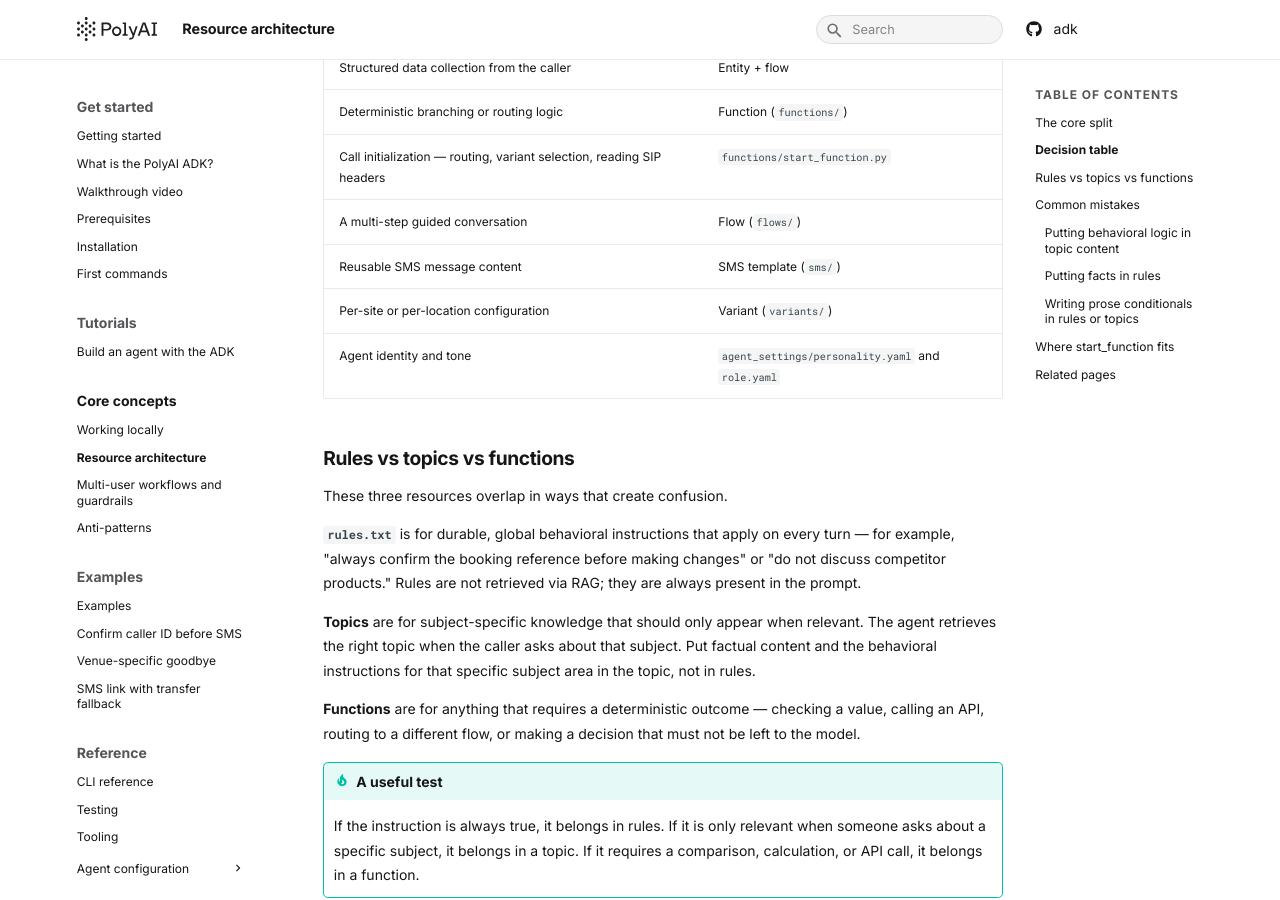
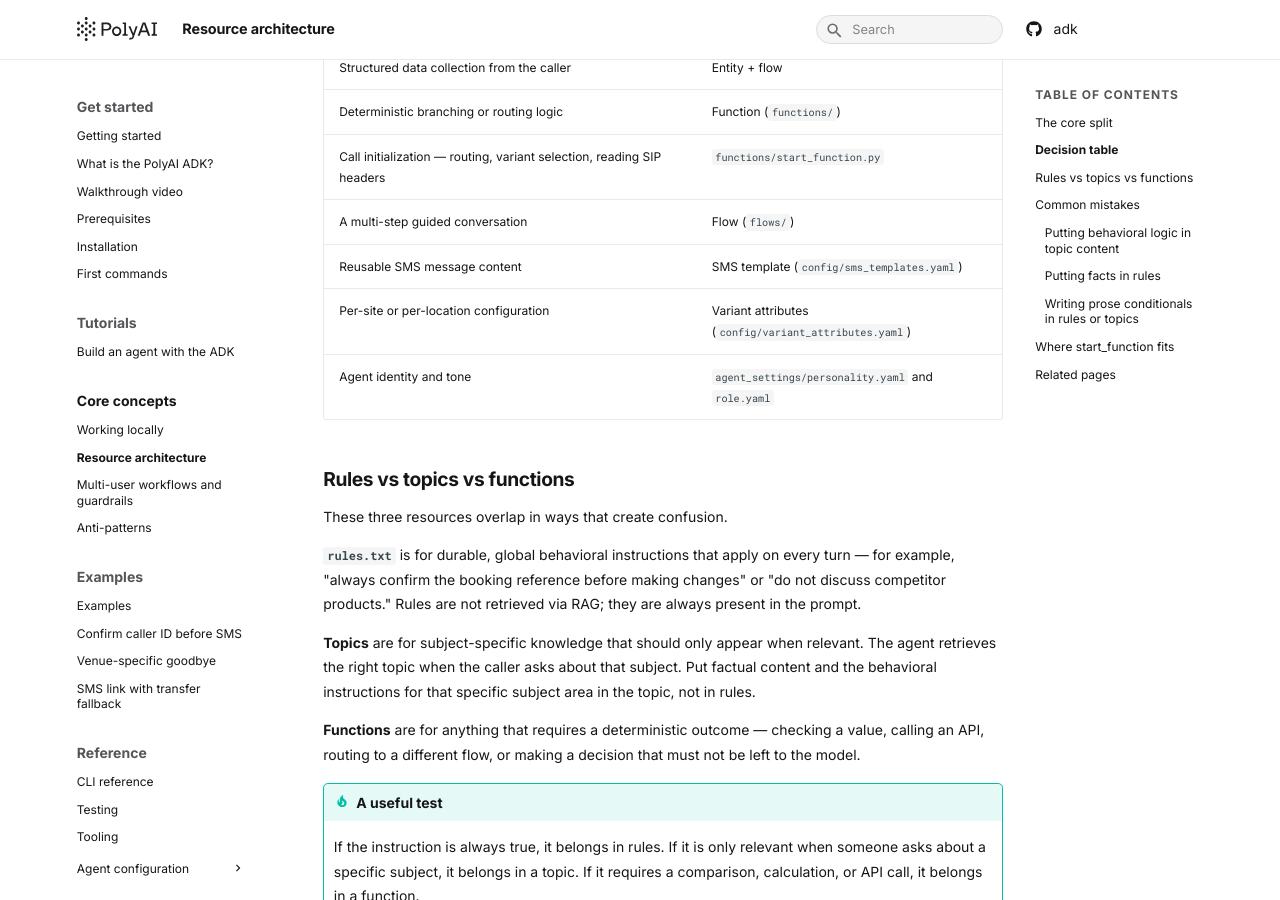
Before and after one commit to polyai/adk, an MkDocs documentation site: the page built from docs/docs/concepts/resource-architecture.md, in a window 1280 px wide and 900 px high, scrolled down 804 px. Built offline with MkDocs 1.6.1 and Material for MkDocs 9.7.7, drawn with Linux system fonts in a browser that asks for light colours.

Commit message:
docs: fix invented paths in decision table; fix personality YAML indentation

```diff
--- a/docs/docs/concepts/resource-architecture.md
+++ b/docs/docs/concepts/resource-architecture.md
@@ -43,8 +43,8 @@ Keep these separate. Mixing factual content and behavioral instructions in the s
 | Deterministic branching or routing logic | Function (`functions/`) |
 | Call initialization — routing, variant selection, reading SIP headers | `functions/start_function.py` |
 | A multi-step guided conversation | Flow (`flows/`) |
-| Reusable SMS message content | SMS template (`sms/`) |
-| Per-site or per-location configuration | Variant (`variants/`) |
+| Reusable SMS message content | SMS template (`config/sms_templates.yaml`) |
+| Per-site or per-location configuration | Variant attributes (`config/variant_attributes.yaml`) |
 | Agent identity and tone | `agent_settings/personality.yaml` and `role.yaml` |
 
 ## Rules vs topics vs functions
```
Also changed, not shown: docs/docs/reference/agent_settings.md (+4 -6 lines).
